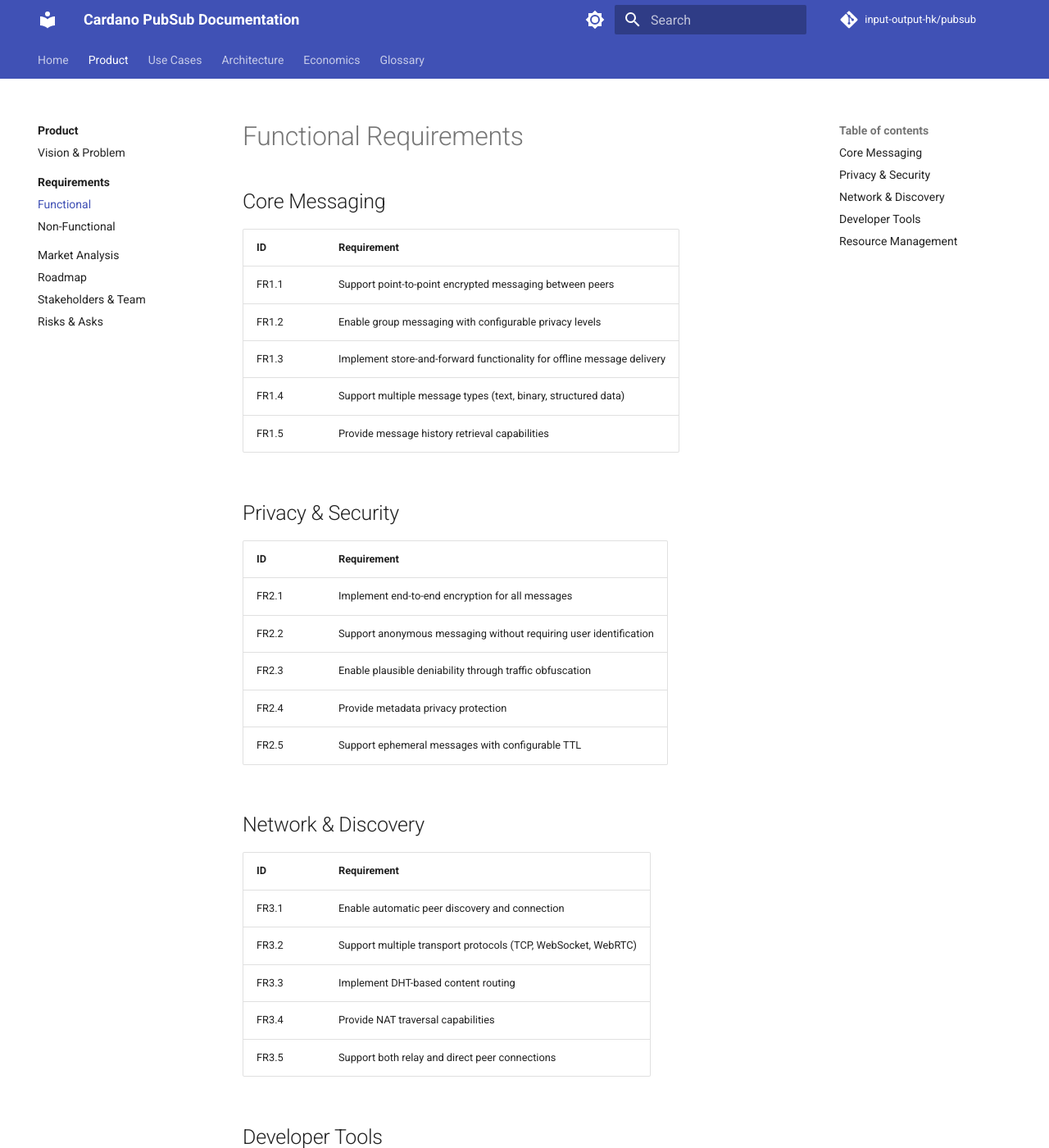
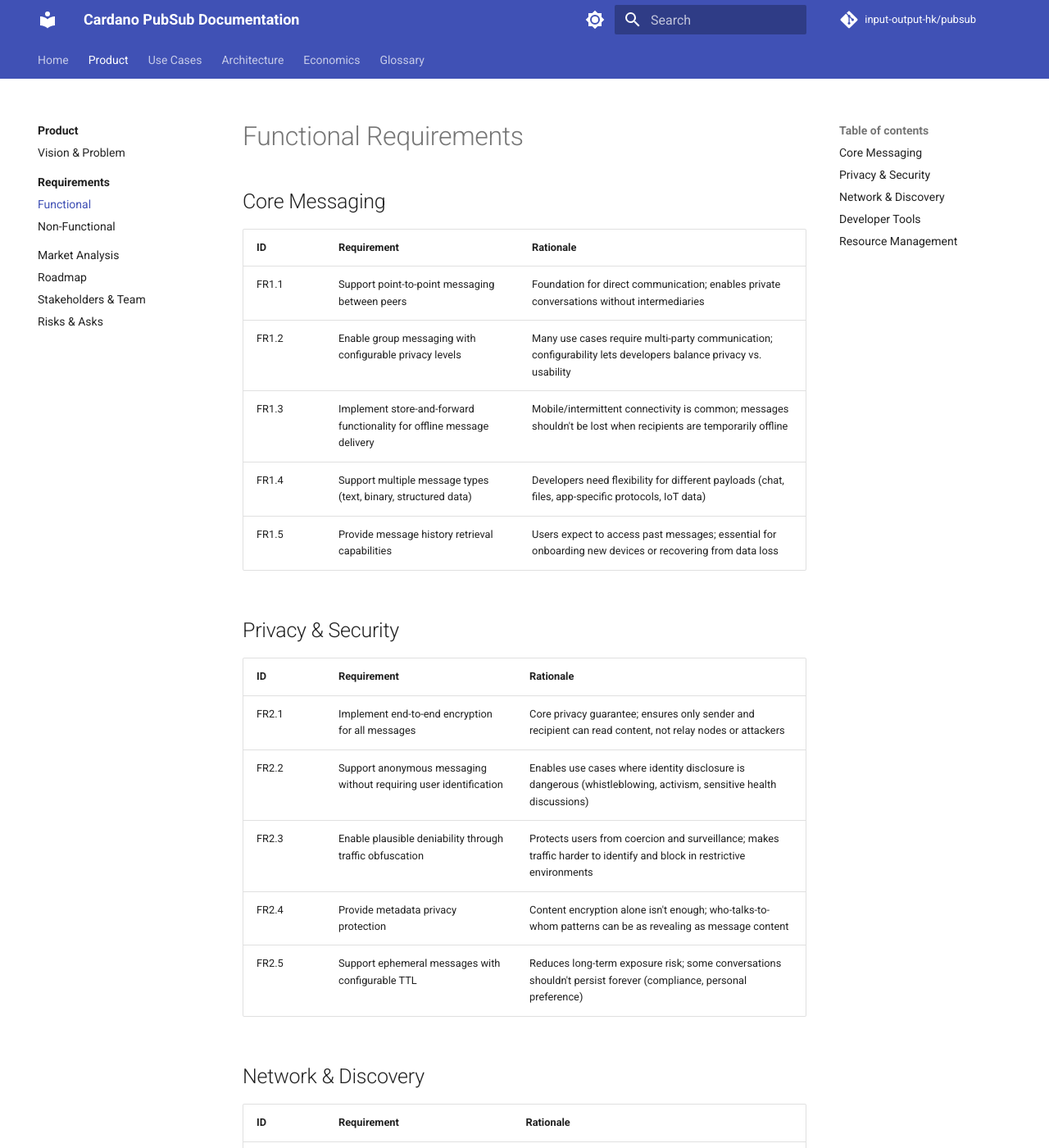
Before and after one commit to input-output-hk/pubsub, an MkDocs documentation site: the page built from docs/product/requirements/functional.md, in a window 1280 px wide and 1400 px high. Shown: the whole window at 82% size. Built offline with MkDocs 1.6.1 and Material for MkDocs 9.7.7, drawn with Linux system fonts in a browser that asks for light colours; a script that is not in the unit is left out; comment, search, counter and statistics services are not loaded; some of the changed text lies outside the part shown.

Commit message:
Add rationale column to functional requirements

```diff
--- a/docs/product/requirements/functional.md
+++ b/docs/product/requirements/functional.md
@@ -2,50 +2,50 @@
 
 ## Core Messaging
 
-| ID | Requirement |
-|----|-------------|
-| FR1.1 | Support point-to-point encrypted messaging between peers |
-| FR1.2 | Enable group messaging with configurable privacy levels |
-| FR1.3 | Implement store-and-forward functionality for offline message delivery |
-| FR1.4 | Support multiple message types (text, binary, structured data) |
-| FR1.5 | Provide message history retrieval capabilities |
+| ID | Requirement | Rationale |
+|----|-------------|-----------|
+| FR1.1 | Support point-to-point messaging between peers | Foundation for direct communication; enables private conversations without intermediaries |
+| FR1.2 | Enable group messaging with configurable privacy levels | Many use cases require multi-party communication; configurability lets developers balance privacy vs. usability |
+| FR1.3 | Implement store-and-forward functionality for offline message delivery | Mobile/intermittent connectivity is common; messages shouldn't be lost when recipients are temporarily offline |
+| FR1.4 | Support multiple message types (text, binary, structured data) | Developers need flexibility for different payloads (chat, files, app-specific protocols, IoT data) |
+| FR1.5 | Provide message history retrieval capabilities | Users expect to access past messages; essential for onboarding new devices or recovering from data loss |
 
 ## Privacy & Security
 
-| ID | Requirement |
-|----|-------------|
-| FR2.1 | Implement end-to-end encryption for all messages |
-| FR2.2 | Support anonymous messaging without requiring user identification |
-| FR2.3 | Enable plausible deniability through traffic obfuscation |
-| FR2.4 | Provide metadata privacy protection |
-| FR2.5 | Support ephemeral messages with configurable TTL |
+| ID | Requirement | Rationale |
+|----|-------------|-----------|
+| FR2.1 | Implement end-to-end encryption for all messages | Core privacy guarantee; ensures only sender and recipient can read content, not relay nodes or attackers |
+| FR2.2 | Support anonymous messaging without requiring user identification | Enables use cases where identity disclosure is dangerous (whistleblowing, activism, sensitive health discussions) |
+| FR2.3 | Enable plausible deniability through traffic obfuscation | Protects users from coercion and surveillance; makes traffic harder to identify and block in restrictive environments |
+| FR2.4 | Provide metadata privacy protection | Content encryption alone isn't enough; who-talks-to-whom patterns can be as revealing as message content |
+| FR2.5 | Support ephemeral messages with configurable TTL | Reduces long-term exposure risk; some conversations shouldn't persist forever (compliance, personal preference) |
 
 ## Network & Discovery
 
-| ID | Requirement |
-|----|-------------|
-| FR3.1 | Enable automatic peer discovery and connection |
-| FR3.2 | Support multiple transport protocols (TCP, WebSocket, WebRTC) |
-| FR3.3 | Implement DHT-based content routing |
-| FR3.4 | Provide NAT traversal capabilities |
-| FR3.5 | Support both relay and direct peer connections |
+| ID | Requirement | Rationale |
+|----|-------------|-----------|
+| FR3.1 | Enable automatic peer discovery and connection | Reduces configuration burden; users shouldn't need to manually exchange connection details |
+| FR3.2 | Support multiple transport protocols (TCP, WebSocket, WebRTC) | Different environments have different constraints (browsers need WebSocket/WebRTC, servers prefer TCP) |
+| FR3.3 | Implement DHT-based content routing | Decentralized routing avoids single points of failure; scales without central coordination |
+| FR3.4 | Provide NAT traversal capabilities | Most devices are behind NATs; without traversal, peer-to-peer connections would fail for majority of users |
+| FR3.5 | Support both relay and direct peer connections | Direct = lower latency and better privacy; relay = fallback when direct connection impossible |
 
 ## Developer Tools
 
-| ID | Requirement |
-|----|-------------|
-| FR4.1 | Provide SDKs for major programming languages (JS, Go, Rust, Python) |
-| FR4.2 | Offer REST and WebSocket APIs for easy integration |
-| FR4.3 | Include comprehensive message filtering capabilities |
-| FR4.4 | Support custom protocol extensions |
-| FR4.5 | Provide debugging and monitoring tools |
+| ID | Requirement | Rationale |
+|----|-------------|-----------|
+| FR4.1 | Provide SDKs for major programming languages (JS, Go, Rust, Python) | Lowers adoption barrier; developers can use familiar languages without writing protocol code from scratch |
+| FR4.2 | Offer REST and WebSocket APIs for easy integration | Not all apps can embed native SDKs; APIs enable integration from any language/platform |
+| FR4.3 | Include comprehensive message filtering capabilities | High-volume topics need filtering; apps shouldn't process irrelevant messages (saves bandwidth and compute) |
+| FR4.4 | Support custom protocol extensions | One size doesn't fit all; developers need to add app-specific features without forking the core protocol |
+| FR4.5 | Provide debugging and monitoring tools | Essential for development and production troubleshooting; opaque systems are hard to adopt and maintain |
 
 ## Resource Management
 
-| ID | Requirement |
-|----|-------------|
-| FR5.1 | Implement adaptive rate limiting to prevent spam |
-| FR5.2 | Support bandwidth management and optimization |
-| FR5.3 | Enable selective message relaying based on topics |
-| FR5.4 | Provide storage quota management |
-| FR5.5 | Support light client protocols for resource-constrained devices |
+| ID | Requirement | Rationale |
+|----|-------------|-----------|
+| FR5.1 | Implement adaptive rate limiting to prevent spam | Open networks attract abuse; without limits, bad actors can degrade service for everyone |
+| FR5.2 | Support bandwidth management and optimization | Not all nodes have unlimited bandwidth; especially important for mobile and metered connections |
+| FR5.3 | Enable selective message relaying based on topics | Nodes shouldn't relay everything; topic-based selection reduces load and enables specialization |
+| FR5.4 | Provide storage quota management | Store-and-forward requires storage; without quotas, nodes can be overwhelmed by high-volume senders |
+| FR5.5 | Support light client protocols for resource-constrained devices | Mobile/IoT devices can't run full nodes; light protocols enable participation without full resource commitment |
```
